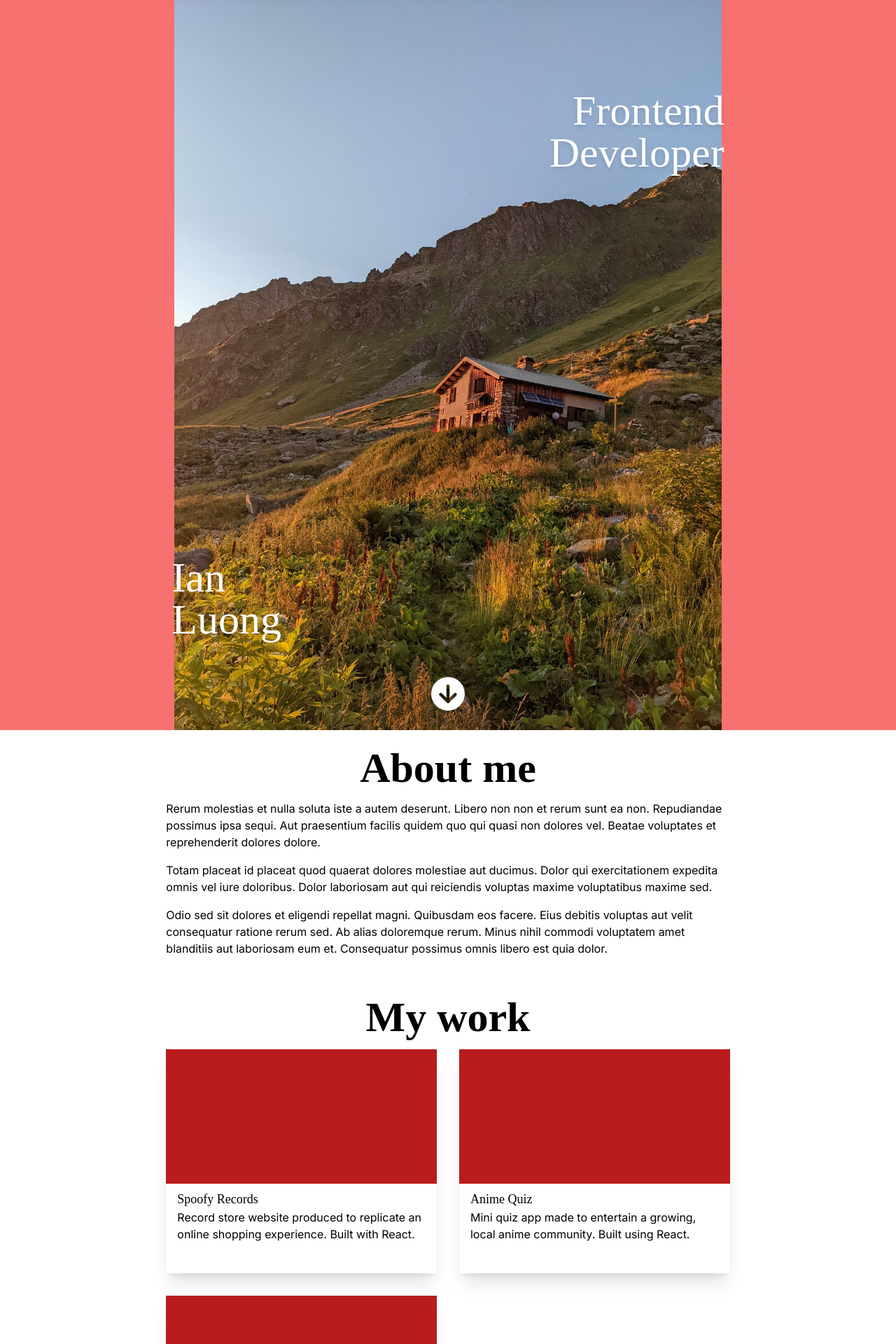
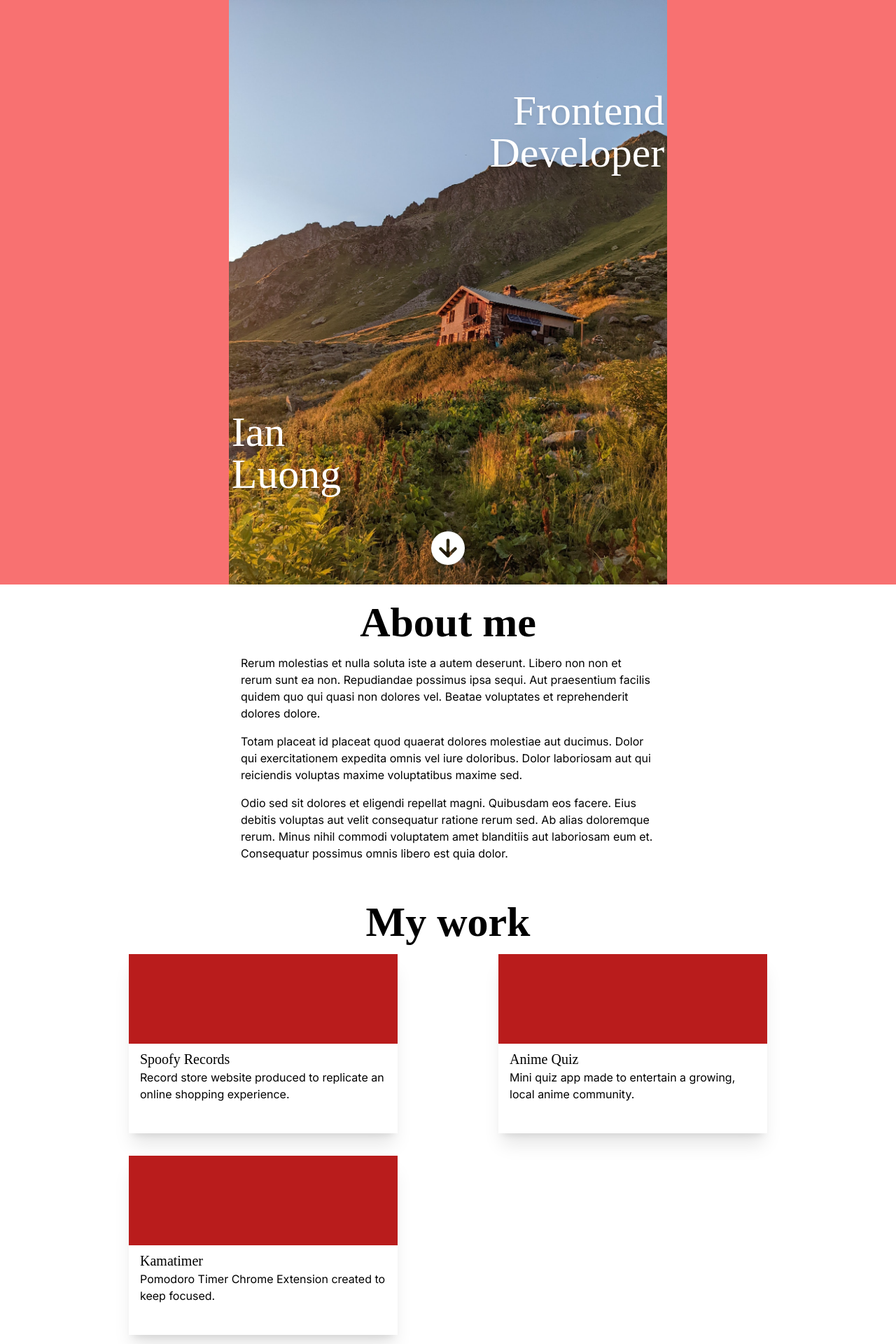
Before and after one commit to IanLuong/ianluong.github.io, a React (Create React App) app: page / in a window 1280 px wide. Shown: the top 1920 px of the page at 70% size. Built offline with nearby package versions, Linux system fonts and the light colour scheme; the HTML template or start-up script is replaced by a standard one; a web font is replaced by a local one.

Commit message:
Add large screen responsiveness

```diff
--- a/src/components/Footer.js
+++ b/src/components/Footer.js
@@ -9,8 +9,8 @@ import footerPortrait from "../img/pexels-enes-bayraktar-11306305.jpg"
 
 export default function Footer() {
   return (
-    <footer className="md:flex md:justify-around bg-blue-400">
-      <div className="md:flex md:w-2/3">
+    <footer className="md:flex md:justify-center bg-blue-400">
+      <div className="md:flex md:w-2/3 justify-center">
         <div class="font-inter flex flex-col p-6 gap-4 md:justify-center">
           <h1 class="font-ibarra text-white font-semibold self-center text-6xl md:self-start">
             Contact me
--- a/src/components/Hero.js
+++ b/src/components/Hero.js
@@ -8,8 +8,8 @@ export default function Hero() {
     const scrollRef = useRef()
 
     return (
-    <section>
-      <div className="bg-red-400">
+      <section className="bg-red-400">
+        <div className="bg-red-400 lg:m-auto lg:max-w-screen-lg">
           <div className="relative flex flex-col md:flex-row bg-red-400 min-h-screen justify-center items-center md:m-auto md:w-2/3">
             <img className="w-3/4 md:w-11/12" src={portrait} alt="" />
             <h1 className="font-ibarra drop-shadow-md absolute text-6xl text-white right-8 top-32 text-right">
@@ -22,37 +22,43 @@ export default function Hero() {
               className="animate-bounce text-white hover:text-black cursor-pointer drop-shadow-md absolute bottom-4"
               icon={faArrowCircleDown}
               size="3x"
-            onClick={() => scrollRef.current.scrollIntoView({ behavior: 'smooth' })
+              onClick={() =>
+                scrollRef.current.scrollIntoView({ behavior: "smooth" })
               }
             />
           </div>
         </div>
 
-      <div className="md:m-auto md:w-2/3" ref={scrollRef}>
+        <div className="bg-white">
+          <div
+            className="md:m-auto md:w-2/3 lg:w-1/2"
+            ref={scrollRef}
+          >
             <div className="flex flex-col p-6 gap-4 font-inter">
               <h1 className="font-ibarra font-semibold self-center text-6xl">
                 About me
               </h1>
 
               <p>
-            Rerum molestias et nulla soluta iste a autem deserunt. Libero non
-            non et rerum sunt ea non. Repudiandae possimus ipsa sequi. Aut
-            praesentium facilis quidem quo qui quasi non dolores vel. Beatae
-            voluptates et reprehenderit dolores dolore.
+                Rerum molestias et nulla soluta iste a autem deserunt. Libero
+                non non et rerum sunt ea non. Repudiandae possimus ipsa sequi.
+                Aut praesentium facilis quidem quo qui quasi non dolores vel.
+                Beatae voluptates et reprehenderit dolores dolore.
               </p>
               <p>
-            Totam placeat id placeat quod quaerat dolores molestiae aut ducimus.
-            Dolor qui exercitationem expedita omnis vel iure doloribus. Dolor
-            laboriosam aut qui reiciendis voluptas maxime voluptatibus maxime
-            sed.
+                Totam placeat id placeat quod quaerat dolores molestiae aut
+                ducimus. Dolor qui exercitationem expedita omnis vel iure
+                doloribus. Dolor laboriosam aut qui reiciendis voluptas maxime
+                voluptatibus maxime sed.
               </p>
               <p>
                 Odio sed sit dolores et eligendi repellat magni. Quibusdam eos
-            facere. Eius debitis voluptas aut velit consequatur ratione rerum
-            sed. Ab alias doloremque rerum. Minus nihil commodi voluptatem amet
-            blanditiis aut laboriosam eum et. Consequatur possimus omnis libero
-            est quia dolor.
+                facere. Eius debitis voluptas aut velit consequatur ratione
+                rerum sed. Ab alias doloremque rerum. Minus nihil commodi
+                voluptatem amet blanditiis aut laboriosam eum et. Consequatur
+                possimus omnis libero est quia dolor.
               </p>
+            </div>
           </div>
         </div>
       </section>
--- a/src/components/Project.js
+++ b/src/components/Project.js
@@ -6,16 +6,16 @@ import { FontAwesomeIcon } from "@fortawesome/react-fontawesome";
 export default function Project(props) {
     const {title, desc, imgPath, repoPath, sourcePath} = props
     return (
-      <div className="w-full max-w-lg max-h-80 shadow-xl justify-self-center">
+      <div className="w-full max-w-sm max-h-64 shadow-xl justify-self-center">
         {imgPath ? (
-          <img className="w-full h-48" src={imgPath} alt="" />
+          <img className="w-full h-32" src={imgPath} alt="" />
         ) : (
-          <div className="w-full h-48 bg-red-700"></div>
+          <div className="w-full h-32 bg-red-700"></div>
         )}
 
-        <div className="px-4 pt-2 pb-16">
-          <div className="flex items-center">
-            <h2 className="font-ibarra text-lg mr-auto">{title}</h2>
+        <div className="px-4 pt-2 p-16">
+          <div className=" flex items-center">
+            <h2 className="font-ibarra text-xl mr-auto">{title}</h2>
             <div className="flex gap-4">
               {repoPath && (
                 <a href={repoPath}>
--- a/src/components/Projects.js
+++ b/src/components/Projects.js
@@ -3,24 +3,24 @@ import Project from "./Project";
 export default function Projects() {
 
 return (
-  <section className="md:m-auto md:w-2/3">
+  <section className="md:m-auto">
     <div className="flex flex-col items-center px-6 py-8 gap-4">
       <h1 className="font-ibarra font-semibold self-center text-6xl">
         My work
       </h1>
 
-      <div className="flex flex-col gap-8 w-full items-center md:grid md:grid-cols-2">
+      <div className="flex flex-col gap-8 w-full items-center md:grid md:grid-cols-2 max-w-5xl">
         <Project
           title="Spoofy Records"
-          desc="Record store website produced to replicate an online shopping experience. Built with React."
+          desc="Record store website produced to replicate an online shopping experience."
         />
         <Project
           title="Anime Quiz"
-          desc="Mini quiz app made to entertain a growing, local anime community. Built using React."
+          desc="Mini quiz app made to entertain a growing, local anime community."
         />
         <Project
           title="Kamatimer"
-          desc="Pomodoro Timer Chrome Extension created to keep focused. Built using React and Typescript."
+          desc="Pomodoro Timer Chrome Extension created to keep focused. "
         />
       </div>
     </div>
```
Lines whose indentation alone changed are shown as unchanged.
